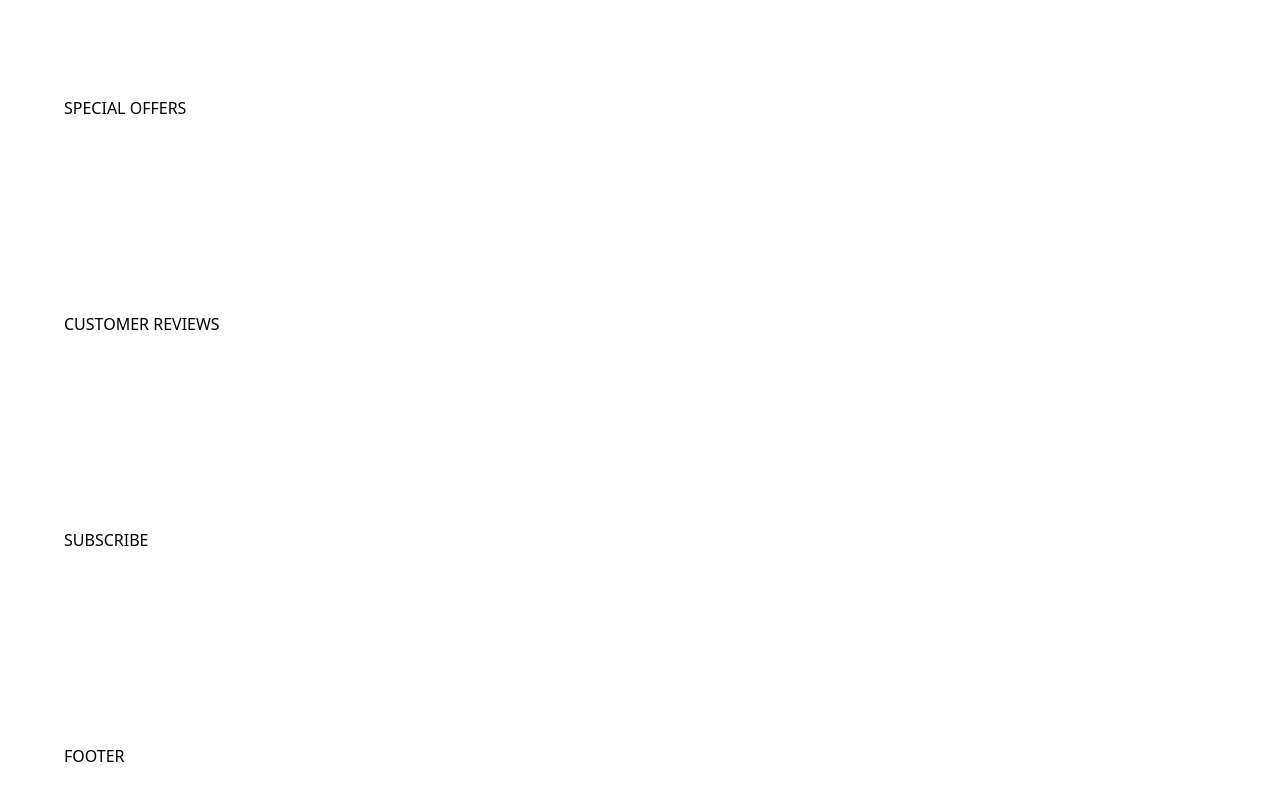
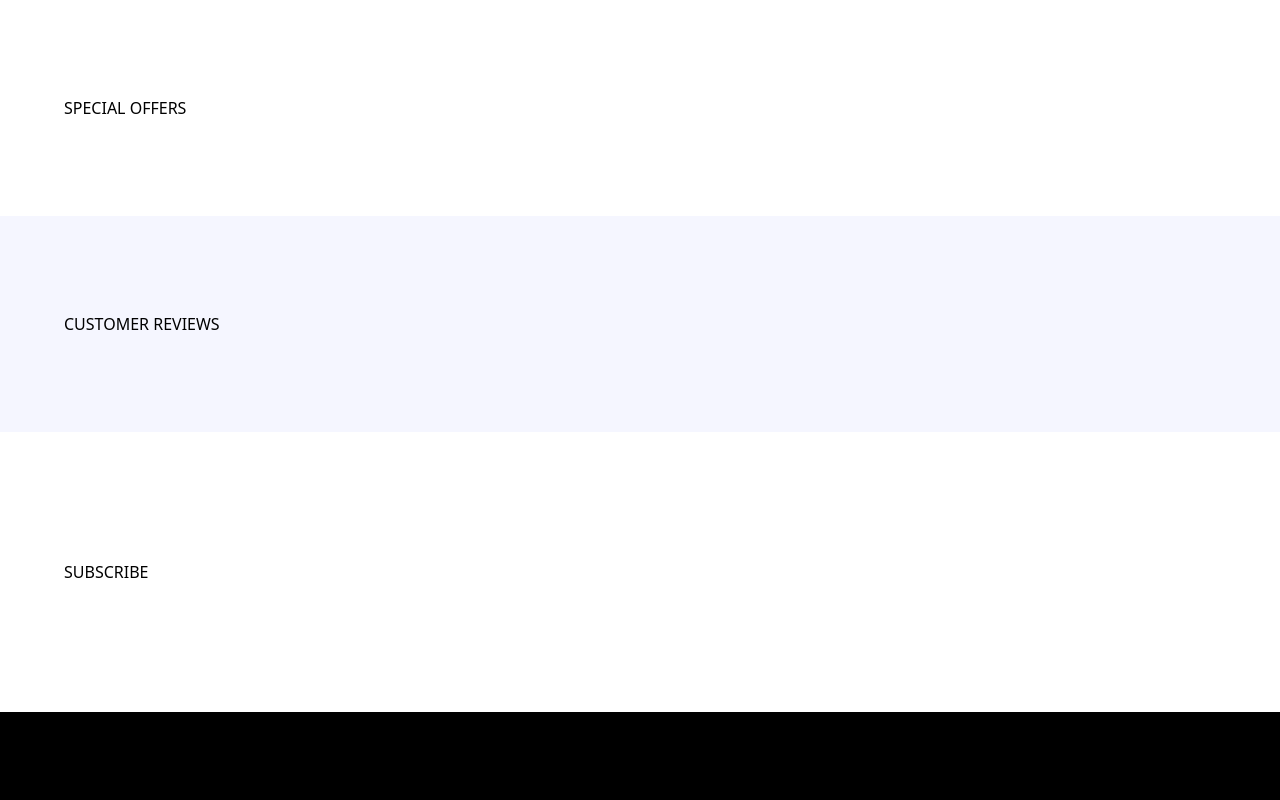
Before and after one commit to ArnavMahajan01/jm-nike, a React (Vite) app: page / in a window 1280 px wide. Shown: the part 680-1480 px from the top of the page. Built offline with nearby package versions, Linux system fonts and the light colour scheme; a web font is replaced by a local one.

Commit message:
Added Sections

```diff
--- a/src/App.jsx
+++ b/src/App.jsx
@@ -6,9 +6,9 @@ const App = () => (
     <section className="padding">SUPER QUALITY</section>
     <section className="padding-x py-10">SERVICES</section>
     <section className="padding">SPECIAL OFFERS</section>
-    <section className="padding">CUSTOMER REVIEWS</section>
-    <section className="padding">SUBSCRIBE</section>
-    <section className="padding">FOOTER</section>
+    <section className="bg-pale-blue padding">CUSTOMER REVIEWS</section>
+    <section className="padding-x sm:py-32 py-16 w-full">SUBSCRIBE</section>
+    <section className="bg-black padding-x padding-t pb-8">FOOTER</section>
   </main>
 );
 
--- /dev/null
+++ b/src/sections/CustomerReviews.jsx
@@ -0,0 +1,7 @@
+import React from "react";
+
+const CustomerReviews = () => {
+  return <div></div>;
+};
+
+export default CustomerReviews;
--- /dev/null
+++ b/src/sections/Footer.jsx
@@ -0,0 +1,7 @@
+import React from "react";
+
+const Footer = () => {
+  return <div></div>;
+};
+
+export default Footer;
--- /dev/null
+++ b/src/sections/Hero.jsx
@@ -0,0 +1,7 @@
+import React from "react";
+
+const Hero = () => {
+  return <div></div>;
+};
+
+export default Hero;
--- /dev/null
+++ b/src/sections/PopularProducts.jsx
@@ -0,0 +1,7 @@
+import React from "react";
+
+const PopularProducts = () => {
+  return <div></div>;
+};
+
+export default PopularProducts;
--- /dev/null
+++ b/src/sections/Services.jsx
@@ -0,0 +1,7 @@
+import React from "react";
+
+const Services = () => {
+  return <div></div>;
+};
+
+export default Services;
--- /dev/null
+++ b/src/sections/Subscribe.jsx
@@ -0,0 +1,7 @@
+import React from "react";
+
+const Subscribe = () => {
+  return <div></div>;
+};
+
+export default Subscribe;
--- /dev/null
+++ b/src/sections/SuperQuality.jsx
@@ -0,0 +1,7 @@
+import React from "react";
+
+const SuperQuality = () => {
+  return <div></div>;
+};
+
+export default SuperQuality;
```
Also changed, not shown: src/sections/SpecialOffer.jsx (added).
